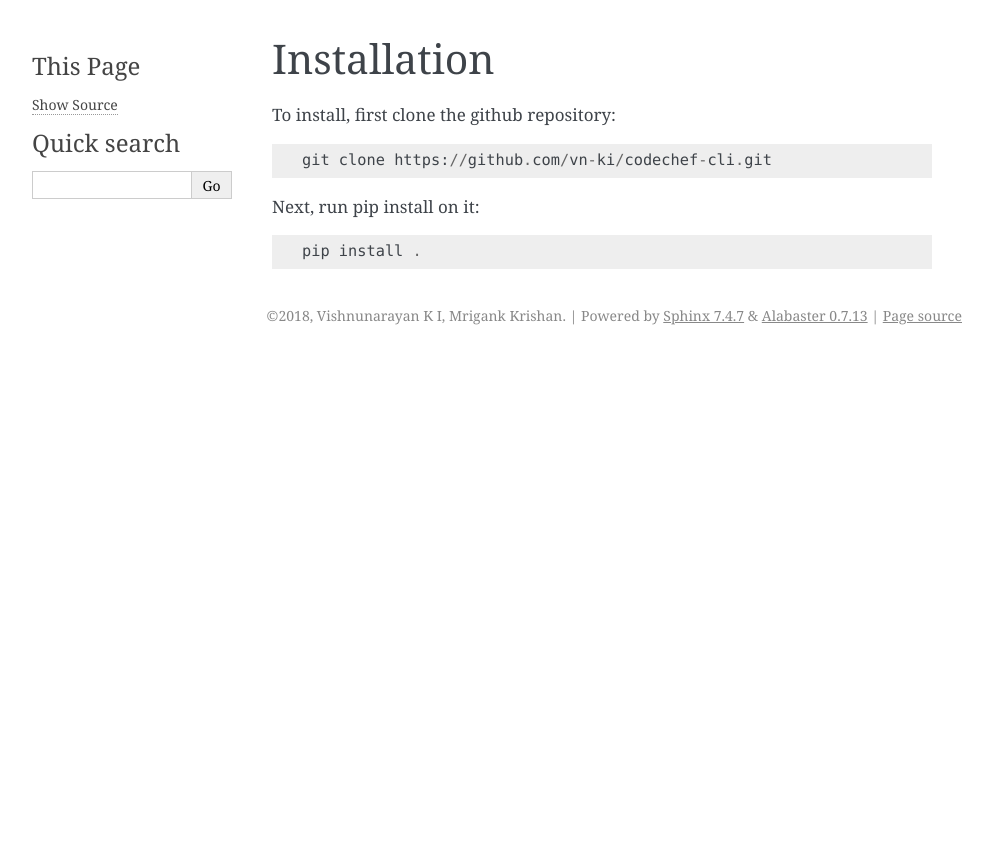
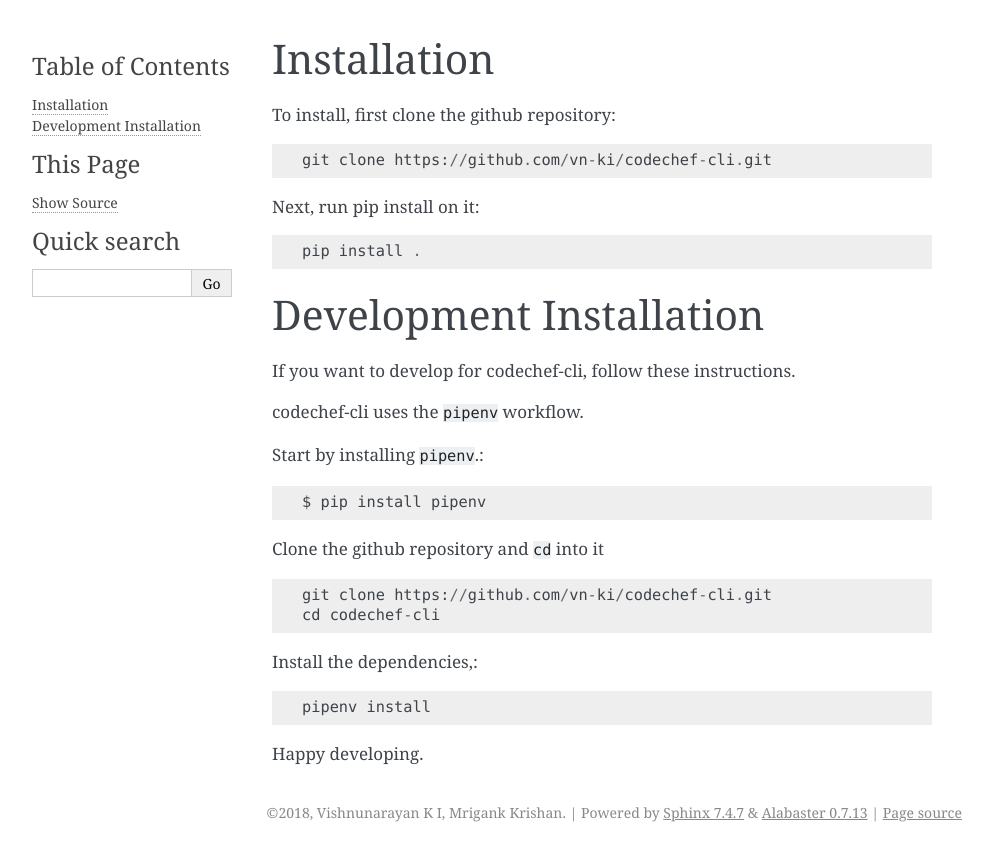
Before and after one commit to vn-ki/codechef-cli, a Sphinx documentation site: the page built from docs/usage/installation.rst, in a window 1280 px wide. Shown: the top 861 px of the page, without its empty margins (148-1141 px from the left). Built offline with Sphinx 7.4.7, drawn with Linux system fonts in a browser that asks for light colours.

Commit message:
add dev instructions

```diff
--- a/docs/usage/installation.rst
+++ b/docs/usage/installation.rst
@@ -8,3 +8,26 @@
 Next, run pip install on it::
 
     pip install .
+
+
+Development Installation
+========================
+
+If you want to develop for codechef-cli, follow these instructions.
+
+codechef-cli uses the :code:`pipenv` workflow.
+
+Start by installing :code:`pipenv`.::
+
+    $ pip install pipenv
+
+Clone the github repository and :code:`cd` into it ::
+
+    git clone https://github.com/vn-ki/codechef-cli.git
+    cd codechef-cli
+
+Install the dependencies,::
+
+    pipenv install
+
+Happy developing.
```
